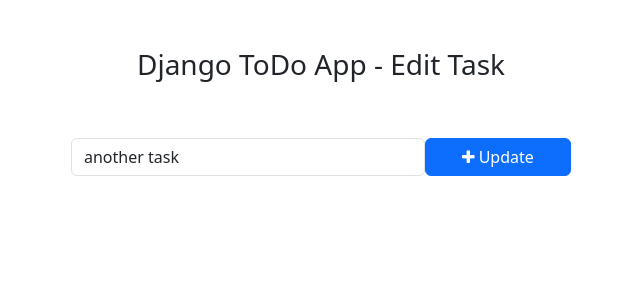
After one commit to nika-kakhiani/ToDo-Django, a Django app: page /todo/edit_task/2/ in a window 1280 px wide. The commit adds this page. Shown: the top 300 px of the page, without its empty margins (319-959 px from the left). Run offline with Django 4.2, Linux system fonts and the light colour scheme; data comes from the database, SQL or seed files in the repository; both versions use the stored data as it was after the commit.

Commit message:
final commit

```diff
--- /dev/null
+++ b/templates/edit_task.html
@@ -0,0 +1,29 @@
+<!DOCTYPE html>
+<html lang="en">
+<head>
+    <meta charset="UTF-8">
+    <meta http-equiv="X-UA-Compatible" content="IE=edge">
+    <meta name="viewport" content="width=device-width, initial-scale=1.0">
+    <title>Edit Task - TODO App</title>
+
+    <!-- Bootstrap -->
+    <link href="https://cdn.jsdelivr.net/npm/bootstrap@5.3.0-alpha1/dist/css/bootstrap.min.css" rel="stylesheet" integrity="sha384-GLhlTQ8iRABdZLl6O3oVMWSktQOp6b7In1Zl3/Jr59b6EGGoI1aFkw7cmDA6j6gD" crossorigin="anonymous">
+    <script src="https://cdn.jsdelivr.net/npm/bootstrap@5.3.0-alpha1/dist/js/bootstrap.bundle.min.js" integrity="sha384-w76AqPfDkMBDXo30jS1Sgez6pr3x5MlQ1ZAGC+nuZB+EYdgRZgiwxhTBTkF7CXvN" crossorigin="anonymous"></script>
+    <!-- Font Awesome Icons -->
+    <link rel="stylesheet" href="https://cdnjs.cloudflare.com/ajax/libs/font-awesome/4.7.0/css/font-awesome.min.css">
+</head>
+<body>
+  <div class="container">
+    <h3 class="pt-5 pb-5 text-center">Django ToDo App - Edit Task</h3>
+    <form action="{% url 'edit_task' get_task.pk %}" method="POST" style="width: 500px; margin: auto;">
+      {% csrf_token %}
+        <div class="form-group">
+            <span style="display: flex;">
+                <input type="text" name="task" class="form-control" placeholder="Add a task" value="{{ get_task.task }}">
+                <button type="submit" class="btn btn-primary" style="width: 200px;"><i class="fa fa-plus"></i> Update</button>
+            </span>
+        </div>
+    </form>
+  </div>
+</body>
+</html>
--- a/todo_main/views.py
+++ b/todo_main/views.py
@@ -5,7 +5,9 @@
 def home(request):
     tasks = Task.objects.filter(is_completed=False).order_by("-updated_at")
 
+    completed_tasks = Task.objects.filter(is_completed=True)
     context = {
         "tasks": tasks,
+        "completed_tasks": completed_tasks,
     }
     return render(request, "home.html", context)
--- a/todos/urls.py
+++ b/todos/urls.py
@@ -3,4 +3,8 @@
 
 urlpatterns = [
     path("addTask/", views.addTask, name="addTask"),
+    path("mark_as_done/<int:pk>/", views.mark_as_done, name="mark_as_done"),
+    path("mark_as_undone/<int:pk>/", views.mark_as_undone, name="mark_as_undone"),
+    path("edit_task/<int:pk>/", views.edit_task, name="edit_task"),
+    path("delete_task/<int:pk>/", views.delete_task, name="delete_task"),
 ]
--- a/todos/views.py
+++ b/todos/views.py
@@ -1,4 +1,4 @@
-from django.shortcuts import render, redirect
+from django.shortcuts import render, redirect, get_object_or_404
 from .models import Task
 # Create your views here.
 
@@ -7,3 +7,37 @@
     task = request.POST["task"]
     Task.objects.create(task=task)
     return redirect("home")
+
+
+def mark_as_done(request, pk):
+    task = get_object_or_404(Task, pk=pk)
+    task.is_completed = True
+    task.save()
+    return redirect("home")
+
+
+def mark_as_undone(request, pk):
+    task = get_object_or_404(Task, pk=pk)
+    task.is_completed = False
+    task.save()
+    return redirect("home")
+
+
+def edit_task(request, pk):
+    get_task = get_object_or_404(Task, pk=pk)
+    if request.method == "POST":
+        new_task = request.POST["task"]
+        get_task.task = new_task
+        get_task.save()
+        return redirect("home")
+    else:
+        context = {
+            "get_task": get_task,
+        }
+        return render(request, "edit_task.html", context)
+
+
+def delete_task(request, pk):
+    task = get_object_or_404(Task, pk=pk)
+    task.delete()
+    return redirect("home")
```
Also changed, not shown: templates/home.html (+9 -4 lines), db.sqlite3.
